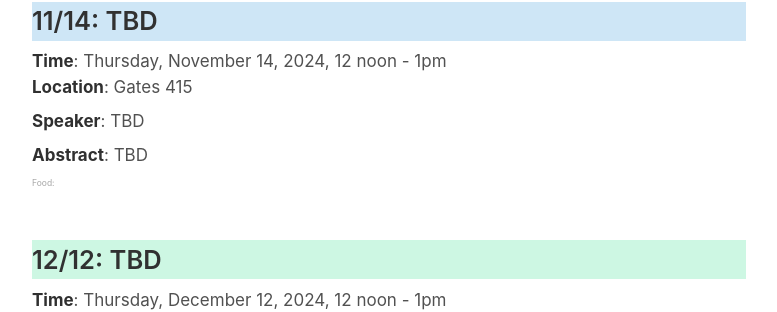
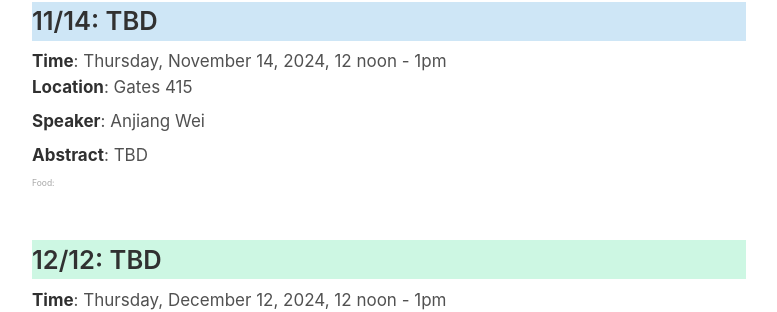
Before and after one commit to software-research-lunch/software-research-lunch.github.io, a Jekyll site: the page built from index.html, in a window 1280 px wide and 900 px high, scrolled down 4047 px. Shown: the part 370-682 px from the top of the window, without its empty margins (251-1028 px from the left). Built offline with Jekyll 4.4.1, drawn with Linux system fonts in a browser that asks for light colours.

Commit message:
_data: add anjiang to the 11/14 slot

```diff
--- a/_data/schedule.yml
+++ b/_data/schedule.yml
@@ -108,7 +108,7 @@ In this talk, I will introduce BuildIt, a C++ framework designed for the rapid p
     - date: "2024-11-14"
       abstract: "TBD"
       title: "TBD"
-      speaker: "TBD"
+      speaker: "Anjiang Wei"
       bio: ""
     - date: "2024-12-12"
       abstract: "TBD"
```
